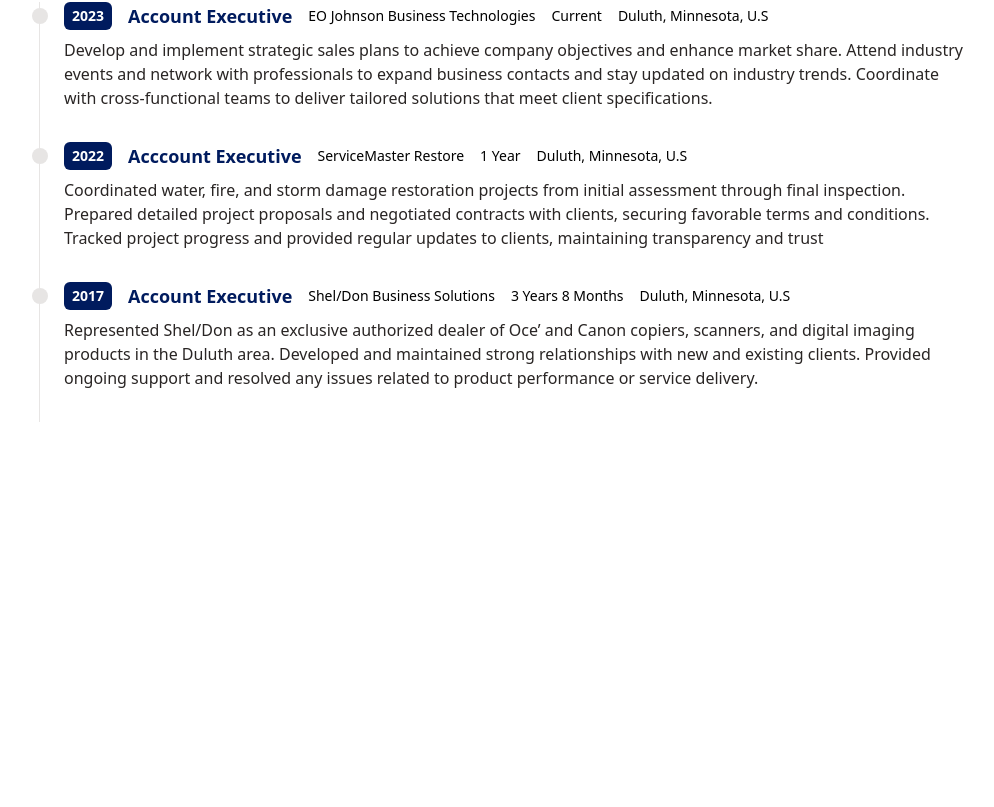
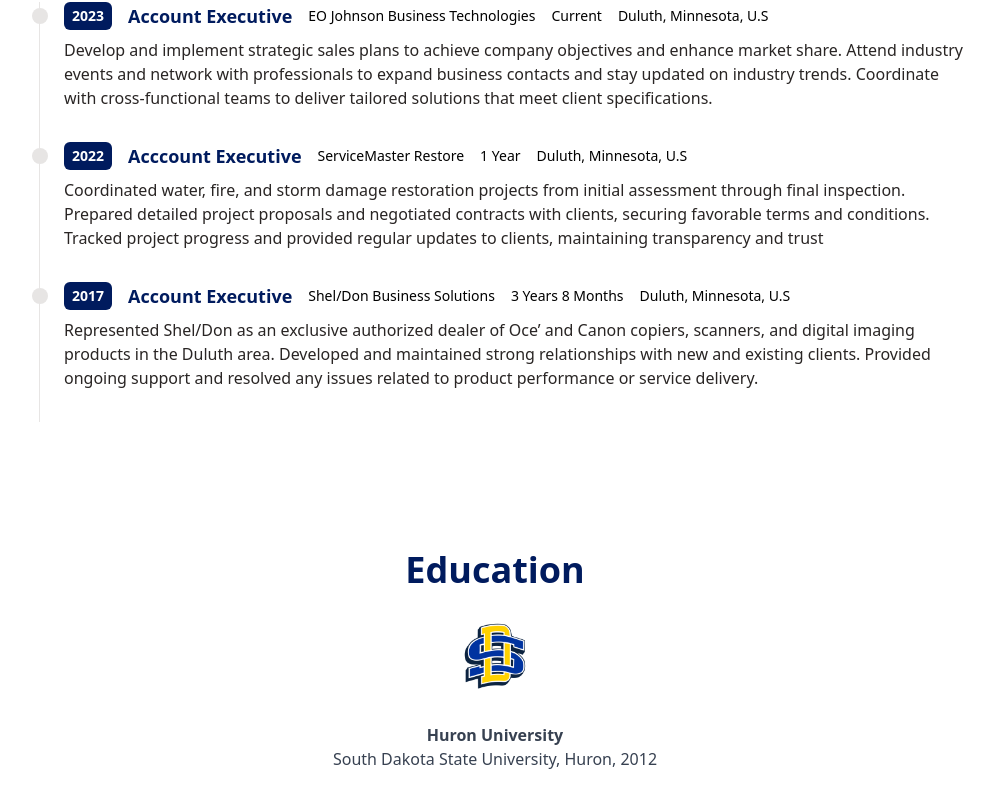
Before and after one commit to T-Hughes94/eric-nicholson, a React (Vite) app: page / in a window 1280 px wide. Shown: the part 1749-2556 px from the top of the page, without its empty margins (177-1171 px from the left). Before the commit the page ends 2235 px from the top, so only its background shows below. Built offline with nearby package versions, Linux system fonts and the light colour scheme.

Commit message:
finishing up education section

```diff
--- a/src/App.jsx
+++ b/src/App.jsx
@@ -4,6 +4,7 @@
 import Main from './components/Main'
 import AboutMe from './components/AboutMe'
 import Experience from './components/Experience'
+import Education from './components/Education'
 
 
 function App() {
@@ -15,6 +16,7 @@
     <Main/>
     <AboutMe/>
     <Experience/>
+    <Education/>
     </>
   )
 }
--- a/src/components/Education.jsx
+++ b/src/components/Education.jsx
@@ -1,5 +1,5 @@
 import React from 'react';
-import schoolLogo from '../assets/school-logo.png'; // Adjust the path to your school logo
+import schoolLogo from '../assets/logo.png'; // Adjust the path to your school logo
 
 const Education = () => {
   return (
@@ -10,12 +10,12 @@
         <img
           src={schoolLogo}
           alt="School Logo"
-          className="w-32 h-auto object-contain mb-4"
+          className="w-16 h-auto object-contain mb-4"
         />
         {/* Education Details */}
         <p className="text-center text-gray-700 mt-4">
-          <strong>Certificate of Completion</strong> <br />
-          Flatiron School, Denver, 2023
+          <strong>Huron University</strong> <br />
+          South Dakota State University, Huron, 2012
         </p>
       </div>
     </div>
```
Also changed, not shown: src/assets/logo.png (added).
